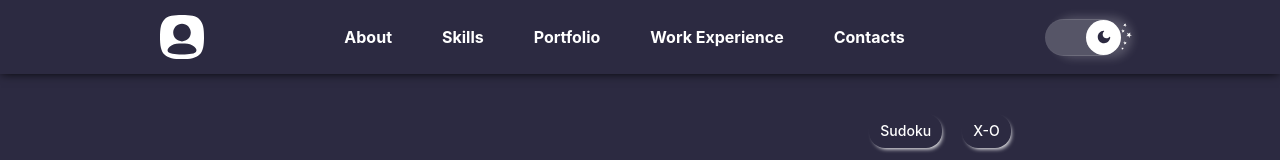
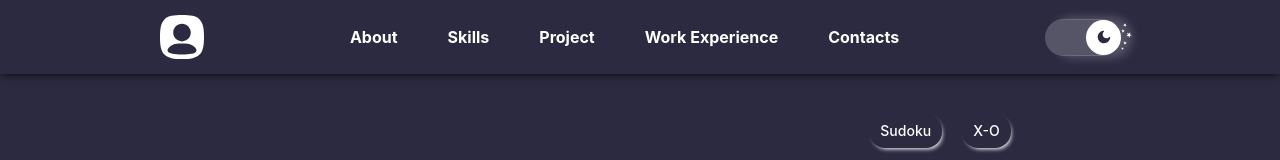
Before and after one commit to HELLRAID-cmd/Portfolio, a React (Vite) app in the folder client/: page / in a window 1280 px wide. Shown: the top 160 px of the page. Built offline with nearby package versions, Linux system fonts and the light colour scheme; no server answers.

Commit message:
Изменил ссылку

```diff
--- a/client/src/Components/Header/Header.tsx
+++ b/client/src/Components/Header/Header.tsx
@@ -33,8 +33,8 @@ export const Header = () => {
               </a>
             </li>
             <li className="header__menu-item">
-              <a className="header__menu-item-link" href="#!">
-                Portfolio
+              <a className="header__menu-item-link" href="#project">
+                Project
               </a>
             </li>
             <li className="header__menu-item">
```
